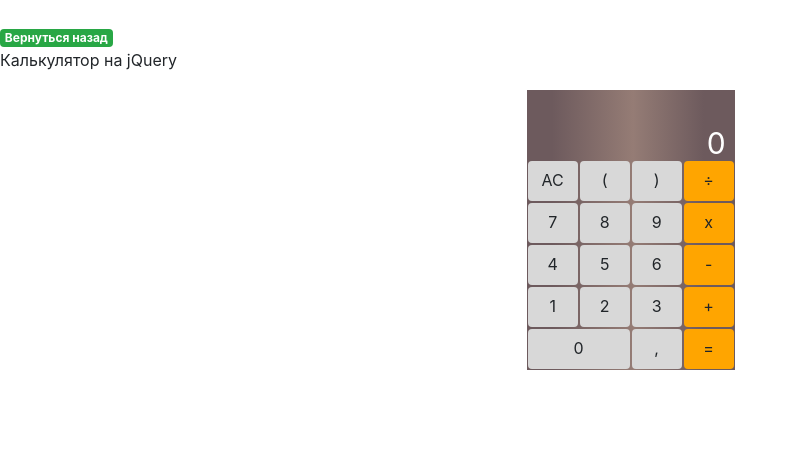
After one commit to innk95/TechnoBlog, a Django app: page /culc/ in a window 1280 px wide. The commit adds this page. Shown: the top 459 px of the page, without its empty margins (0-798 px from the left). Run offline with Django 3.2, Linux system fonts and the light colour scheme; some libraries are stand-ins or nearby versions.

```diff
--- a/blog/settings.py
+++ b/blog/settings.py
@@ -120,3 +120,5 @@ USE_TZ = True
 # https://docs.djangoproject.com/en/1.11/howto/static-files/
 
 STATIC_URL = '/static/'
+
+LOGIN_REDIRECT_URL = '/profile/'
--- a/blogapp/forms.py
+++ b/blogapp/forms.py
@@ -5,6 +5,12 @@ from .models import Cat
 
 class RegistrationForm(UserCreationForm):
     email = forms.EmailField(required=True)
+    def __init__(self, *args, **kwargs):
+        super(UserCreateForm, self).__init__(*args, **kwargs)
+
+        for fieldname in ['username', 'password1', 'password2']:
+            self.fields[fieldname].help_text = None
+
     class Meta:
         model = User
         fields = {
--- a/blogapp/models.py
+++ b/blogapp/models.py
@@ -1,6 +1,8 @@
 # -*- coding: utf-8 -*-
 from __future__ import unicode_literals
 from django.contrib.auth.models import User
+from django.contrib.auth.forms import UserCreationForm
+from django import forms
 
 from django.db import models
 
--- /dev/null
+++ b/blogapp/static/css/culc.css
@@ -0,0 +1,58 @@
+.btn {
+	display: inline-block;
+	height: 40px;
+	width: 50px;
+	margin: 1px;
+	background: #d8d8d8;
+	text-align: center;
+	line-height: 40px;
+	font-size: 20px;
+
+}
+
+.btn:active {
+	background: #818181;
+
+}
+
+#zero {
+	width: 102px !important;
+}
+
+#calc_wrap {
+    margin: 90px;
+    width: 208px;
+    background: rgba(109,90,93,1);
+	background: -moz-linear-gradient(left, rgba(109,90,93,1) 12%, rgba(149,124,117,1) 51%, rgba(145,121,115,1) 54%, rgba(109,90,93,1) 85%, rgba(109,90,93,1) 100%);
+	background: -webkit-gradient(left top, right top, color-stop(12%, rgba(109,90,93,1)), color-stop(51%, rgba(149,124,117,1)), color-stop(54%, rgba(145,121,115,1)), color-stop(85%, rgba(109,90,93,1)), color-stop(100%, rgba(109,90,93,1)));
+	background: -webkit-linear-gradient(left, rgba(109,90,93,1) 12%, rgba(149,124,117,1) 51%, rgba(145,121,115,1) 54%, rgba(109,90,93,1) 85%, rgba(109,90,93,1) 100%);
+	background: -o-linear-gradient(left, rgba(109,90,93,1) 12%, rgba(149,124,117,1) 51%, rgba(145,121,115,1) 54%, rgba(109,90,93,1) 85%, rgba(109,90,93,1) 100%);
+	background: -ms-linear-gradient(left, rgba(109,90,93,1) 12%, rgba(149,124,117,1) 51%, rgba(145,121,115,1) 54%, rgba(109,90,93,1) 85%, rgba(109,90,93,1) 100%);
+	background: linear-gradient(to right, rgba(109,90,93,1) 12%, rgba(149,124,117,1) 51%, rgba(145,121,115,1) 54%, rgba(109,90,93,1) 85%, rgba(109,90,93,1) 100%);
+	filter: progid:DXImageTransform.Microsoft.gradient( startColorstr='#6d5a5d', endColorstr='#6d5a5d', GradientType=1 );
+}
+
+.textArea {
+    height: 25px;
+    width: calc(100% - 8px);
+    margin-left: 1px;
+    text-align: right;
+    border: 0;
+    color: white;
+    font-size: 30px;
+    background: transparent;
+}
+
+
+#calculations {
+    font-size: 15px;
+    opacity: 0.7;
+}
+
+.orang_btn {
+	background: orange;
+}
+
+#calc_value {
+	outline:none;
+}
--- /dev/null
+++ b/blogapp/static/js/culc.js
@@ -0,0 +1,57 @@
+
+//Наши кнопки
+        let signs = ['AC','(',')','÷','7','8','9','x','4','5','6','-','1','2','3','+','0',',','=']
+         $(document).ready(function(){
+            var inputVal = $('#calc_value');
+            inputVal.val('0');
+            //Добавление кнопок с помощью jQuery
+            for (var i=0; i<signs.length; i++) {
+                //отдельный случай с нулем (ширина в 2 раза больше)
+                if (i==16) {
+                    $('#calc').append('<div class="btn" id="zero">'+signs[i]+'</div>');
+                    continue;
+                }
+                //Добавление класса orang_btn к оранжевым кнопкам
+                var orang_btns = [3,7,11,15,18];
+                if (orang_btns.indexOf(i) > -1) {
+                    $('#calc').append('<div class="btn orang_btn" >'+signs[i]+'</div>');
+                } else {
+                    $('#calc').append('<div class="btn">'+signs[i]+'</div>');
+                }
+
+            };
+            //действие при нажатии
+            $('.btn').click(function(){
+                if (inputVal.val() == '0') {
+                    inputVal.val('');
+                };
+                //считываем пример
+                inputVal = $('#calc_value');
+                var calculations = $('#calculations'); //переменная для отображения сверху ответа последние действия
+                if (this.innerHTML == 'AC') {
+                    inputVal.val('0');
+                    calculations.text('');
+                } else if (this.innerHTML == 'x') {
+                    inputVal.val(inputVal.val() + '*')
+                } else if (this.innerHTML == '=') {
+                    var inp_str = inputVal.val();
+                    calculations.text(inp_str + '=');
+                    inp_str = inp_str.replace(/÷/g,"/");  //замена символом, чтоб функция eval() заработала
+                    inp_str = inp_str.replace(/,/g,".");
+                    value_with_dote = Math.round(eval(inp_str) * 100) / 100 ;
+                    inputVal.val(value_with_dote);
+
+
+                } else {
+                    inputVal.val(inputVal.val() + this.innerHTML);
+                    //изменение размера цифр
+                    if (inputVal.val().length > 9) {
+                        inputVal.css('font-size', '20px');
+                    } else {
+                        inputVal.css('font-size', '30px');
+                    }
+                }
+
+
+         });
+        });
--- /dev/null
+++ b/blogapp/templates/culc.html
@@ -0,0 +1,30 @@
+<!DOCTYPE html>
+<html lang="ru">
+<head>
+    {% load static %}
+    <title>Calculator</title>
+    <meta charset="utf-8">
+    <link rel="stylesheet" type="text/css" href="{% static 'css/culc.css' %}">
+    <script src="http://ajax.googleapis.com/ajax/libs/jquery/1/jquery.min.js"></script>
+    <script src="{% static 'js/culc.js' %}"></script>
+    <link rel="stylesheet" href="https://maxcdn.bootstrapcdn.com/bootstrap/4.0.0/css/bootstrap.min.css" integrity="sha384-Gn5384xqQ1aoWXA+058RXPxPg6fy4IWvTNh0E263XmFcJlSAwiGgFAW/dAiS6JXm" crossorigin="anonymous">
+</head>
+<body>
+<div class="row">
+    <div class="col-md-4">
+        <br>
+        <a class="badge btn-success" href="{% url 'blogapp:home' %}">Вернуться назад</a>
+        <br>
+        <p>Калькулятор на jQuery</p>
+    </div>
+    <div class="col-md-2">
+        <div id='calc_wrap'>
+            <div id='calc'>
+                <p class='textArea' id='calculations'></p>
+                <input type='text' class='textArea' id='calc_value' value="">
+            </div>
+        </div>
+    </div>
+</div>
+</body>
+</html>
--- a/blogapp/urls.py
+++ b/blogapp/urls.py
@@ -1,9 +1,16 @@
 from django.conf.urls import url, include
 from . import views
+from django.contrib.auth.views import login, logout
 
 app_name = 'blogapp'
 
 urlpatterns = [
-    url(r'^$', views.index),
-    url(r'^reg/$', views.register),
+    url(r'^$', views.index, name='home'),
+    url(r'^reg/$', views.register, name='register'),
+    url(r'^cats/$', views.cats, name='cats'),
+    url(r'^culc/$', views.culc, name='culc'),
+    url(r'^error/$', views.signUp_error),
+    url(r'^login/$', login, {'template_name': 'login.html'}, name='login'),
+    url(r'^logout/$', logout, {'template_name': 'index.html'}, name='logout'),
+
 ]
--- a/blogapp/views.py
+++ b/blogapp/views.py
@@ -3,19 +3,35 @@ from __future__ import unicode_literals
 from django.contrib.auth.forms import UserCreationForm
 
 from django.shortcuts import render, HttpResponse, redirect
+from django.contrib.auth.decorators import login_required
 
 def index(request):
     return render(request, 'index.html')
 
 def register(request):
+    print('ok')
     if request.method == 'POST':
         form = UserCreationForm(request.POST)
         if form.is_valid():
             form.save()
             return redirect('/login')
         else:
-            redirect('/error')
+            return redirect('/error')
     else:
         form = UserCreationForm()
         context = {'form': form}
         return render(request, 'reg.html', context)
+
+def cats(request):
+    return HttpResponse('ke')
+
+def culc(request):
+    return render(request, 'culc.html')
+
+@login_required
+def signUp_error(request):
+    return render(request, 'error.html')
+
+@login_required
+def login_error(request):
+    return
```
Also changed, not shown: blogapp/static/css/style.css (+26 -3 lines), blogapp/templates/base.html (+20 -7 lines), blogapp/templates/error.html (added, +20 -0 lines), blogapp/templates/index.html (+8 -7 lines), blogapp/templates/login.html (added, +22 -0 lines), blogapp/templates/logout.html (added, +12 -0 lines), blogapp/templates/reg.html (added, +22 -0 lines), blogapp/static/images/blogger.png (added), blogapp/static/images/instagram.svg (deleted), db.sqlite3.
